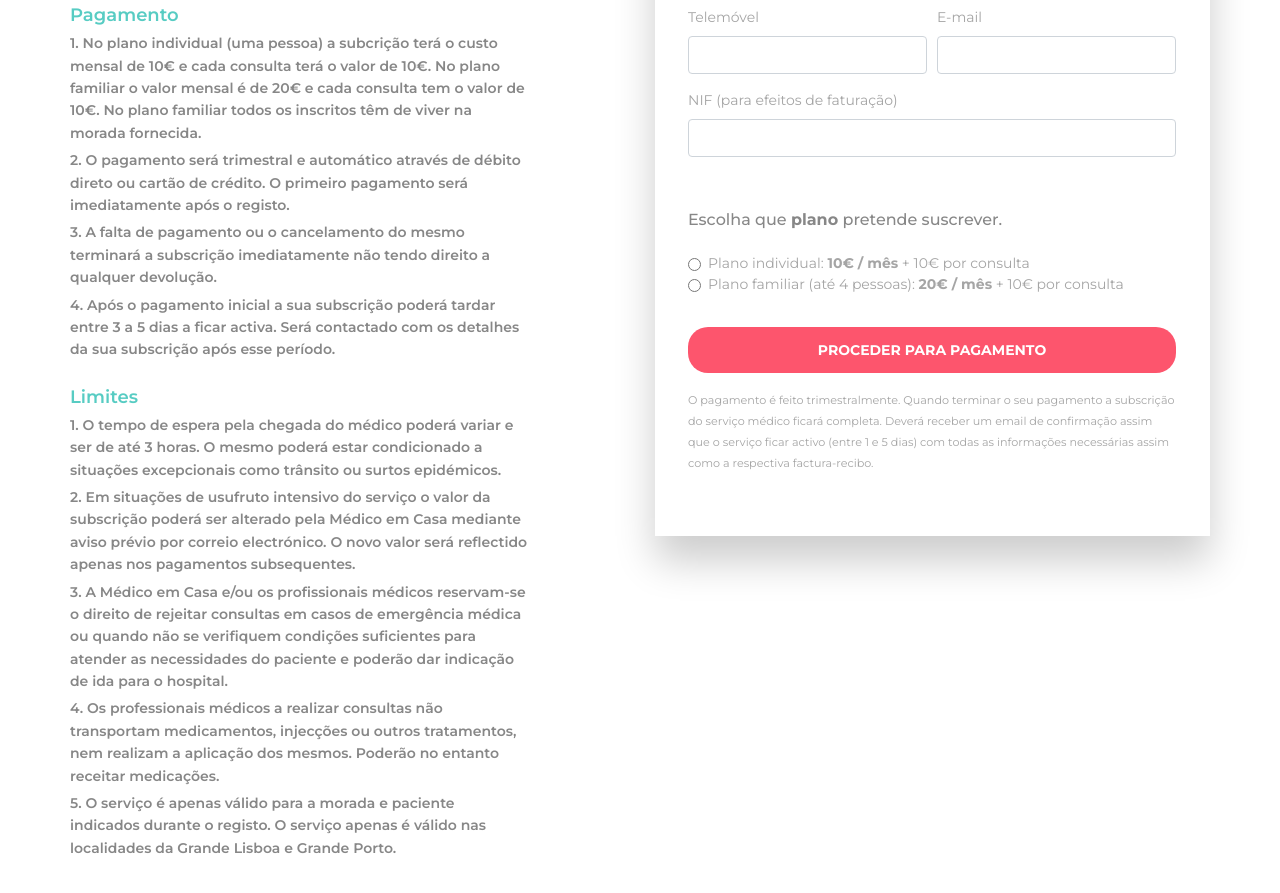
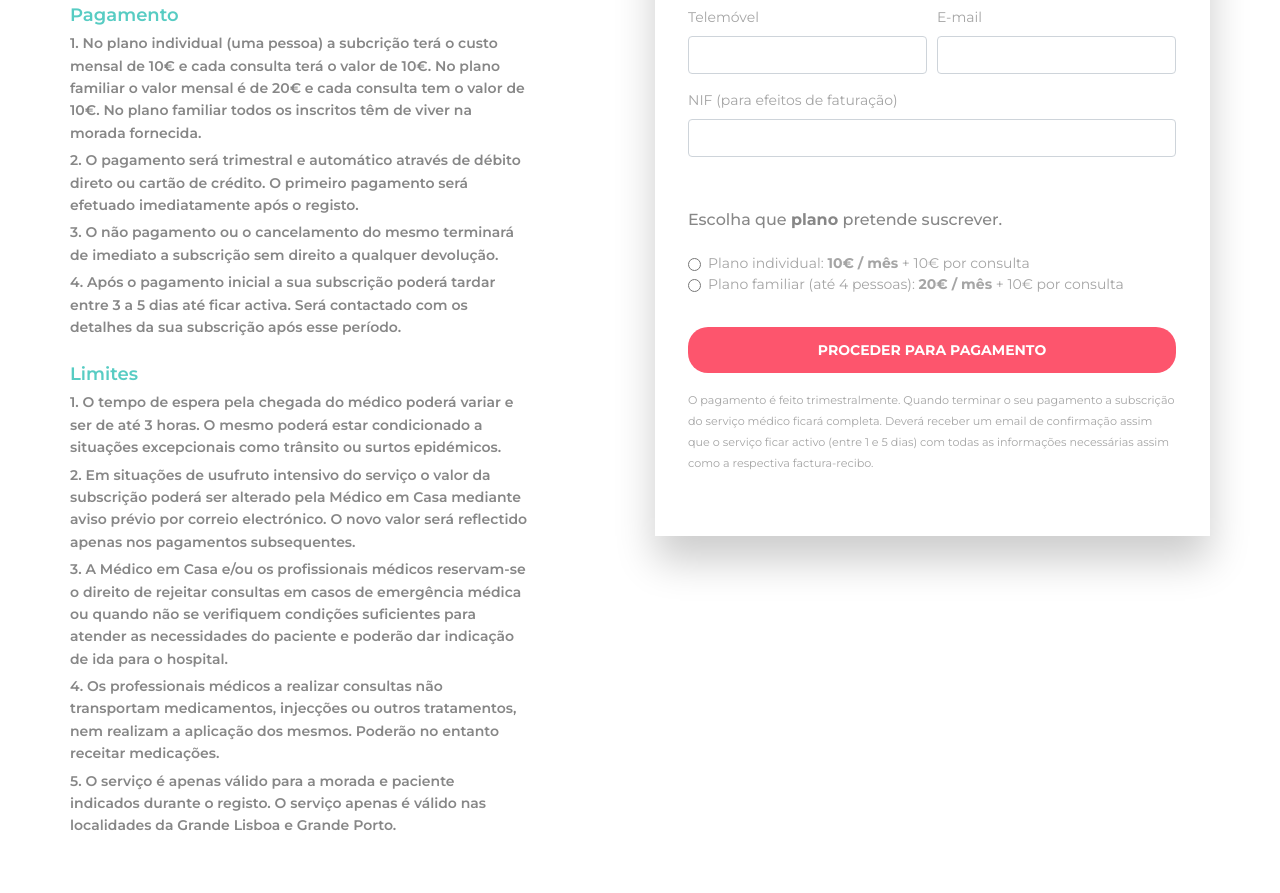
Before and after one commit to paulogaspar/mec, a plain HTML site: page subscribe.html in a window 1280 px wide. Shown: the part 1236-2129 px from the top of the page. Drawn offline with Linux system fonts and the light colour scheme; no server answers.

Commit message:
changed subscription text

```diff
--- a/subscribe.html
+++ b/subscribe.html
@@ -81,9 +81,9 @@
 								<li class="">
 									<div>Pagamento</div>
 									<div class="">1. No plano individual (uma pessoa) a subcrição terá o custo mensal de 10€ e cada consulta terá o valor de 10€. No plano familiar o valor mensal é de 20€ e cada consulta tem o valor de 10€. No plano familiar todos os inscritos têm de viver na morada fornecida.</div>
-									<div class="">2. O pagamento será trimestral e automático através de débito direto ou cartão de crédito. O primeiro pagamento será imediatamente após o registo.</div>
-									<div class="">3. A falta de pagamento ou o cancelamento do mesmo terminará a subscrição imediatamente não tendo direito a qualquer devolução. </div>
-									<div class="">4. Após o pagamento inicial a sua subscrição poderá tardar entre 3 a 5 dias a ficar activa. Será contactado com os detalhes da sua subscrição após esse período.</div>
+									<div class="">2. O pagamento será trimestral e automático através de débito direto ou cartão de crédito. O primeiro pagamento será efetuado imediatamente após o registo.</div>
+									<div class="">3. O não pagamento ou o cancelamento do mesmo terminará de imediato a subscrição sem direito a qualquer devolução. </div>
+									<div class="">4. Após o pagamento inicial a sua subscrição poderá tardar entre 3 a 5 dias até ficar activa. Será contactado com os detalhes da sua subscrição após esse período.</div>
 								</li>
 								<li class="">
 									<div>Limites</div>
```
